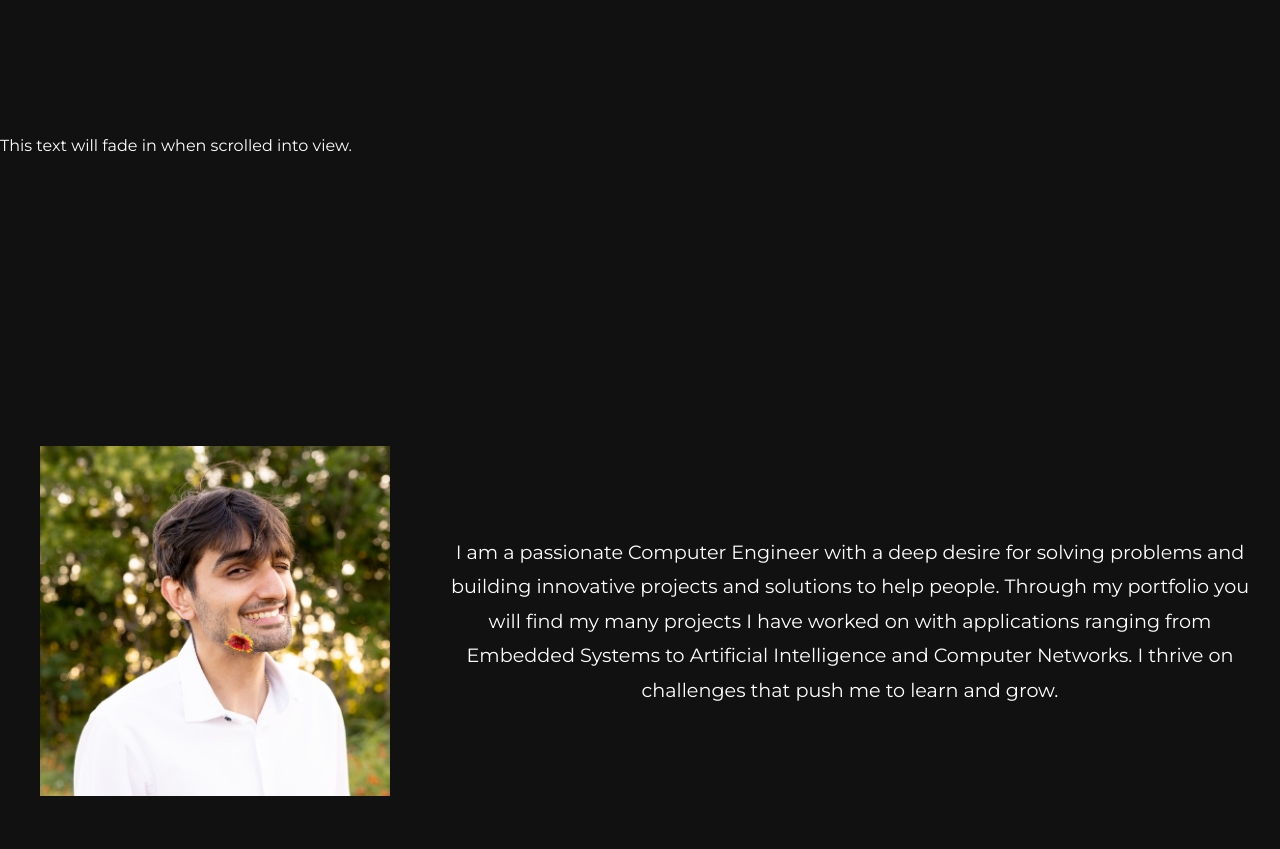
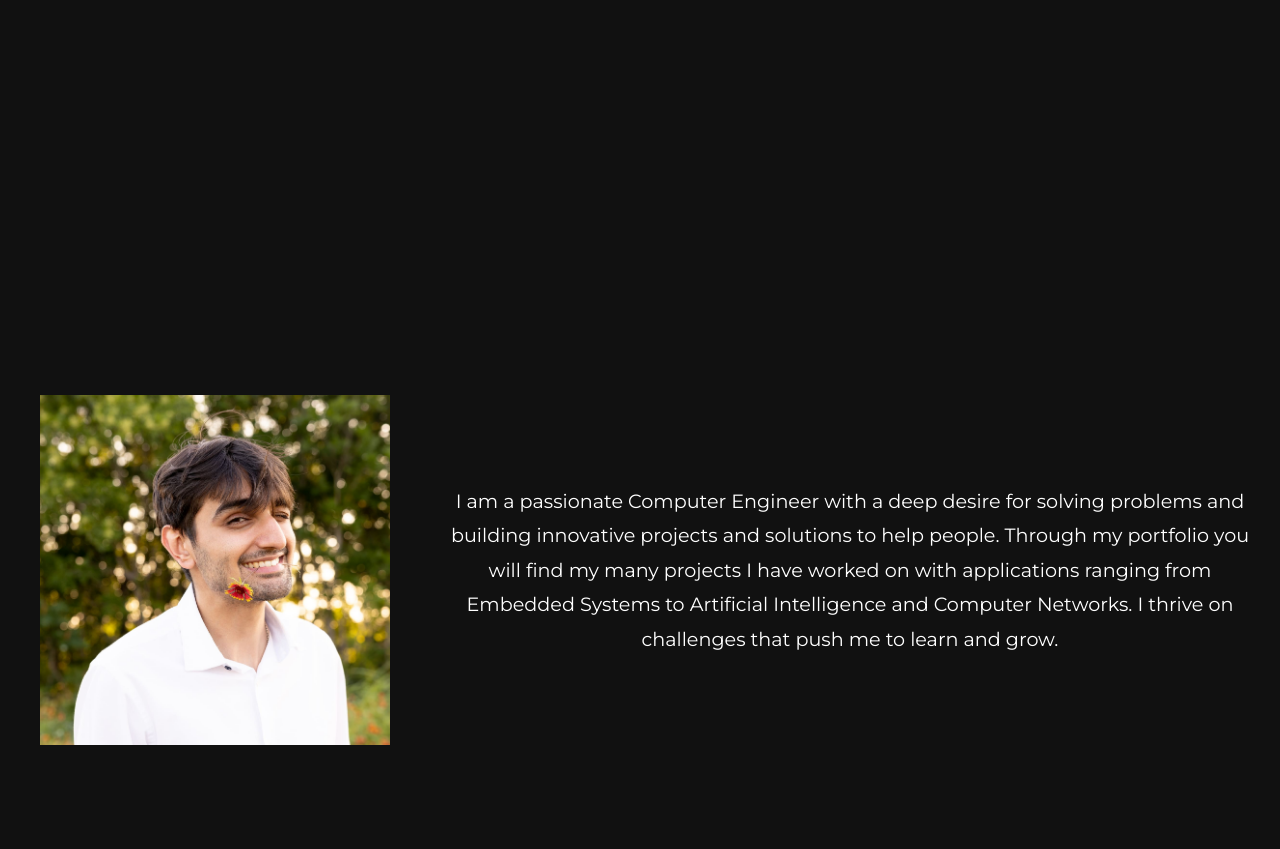
Before and after one commit to AkhSharma06/Akhil-Portfolio, a plain HTML site: page index.html in a window 1280 px wide. Shown: the part 740-1589 px from the top of the page. Drawn offline with Linux system fonts and the light colour scheme.

Commit message:
Update index.html

```diff
--- a/index.html
+++ b/index.html
@@ -83,6 +83,7 @@
             animation: slideUp 1s ease-out forwards;
             animation-delay: 0.5s;
             padding-top: 60px; /* Offset for the fixed navbar height */
+            z-index: 0;
         }
 
         .intro-text {
@@ -127,6 +128,7 @@
             text-align: center; /* Ensures text is centered if it wraps */
             height: 100vh; /* Full viewport height for centering */
             font-family: 'Montserrat', sans-serif;
+            z-index: 0;
         }
 
 
@@ -277,6 +279,7 @@
             max-width: 1200px; /* Match the width of .wrapper */
             margin: 0 auto 20px auto;
             padding-top: 60px; /* Offset for the fixed navbar height */
+            z-index: 0;
         }
 
         footer a {
@@ -321,11 +324,6 @@
             <h2>A Computer Engineer and welcome to my Project Portfolio</h2>
         </div>
     </div>
-
-    <div class="fade-in-text">
-        <p>This text will fade in when scrolled into view.</p>
-    </div>
-
 
     <!-- About Me Section -->
     <div class="about-me" id="about-me">
@@ -472,14 +470,6 @@
         <a href="mailto:akhsharma@ucdavis.edu">akhsharma@ucdavis.edu</a> | Email:
         <a href="mailto:theakkuking@gmail.com">theakkuking@gmail.com</a></p>
     </footer>
-    <!-- <script>
-        document.addEventListener("DOMContentLoaded", () => {
-            const elements = document.querySelectorAll('.fade-in-text');
-            elements.forEach((el) => {
-                el.style.animation = 'fadeIn 2s ease-in-out forwards';
-            });
-        });
-    </script> -->
 
 </body>
 </html>
```
